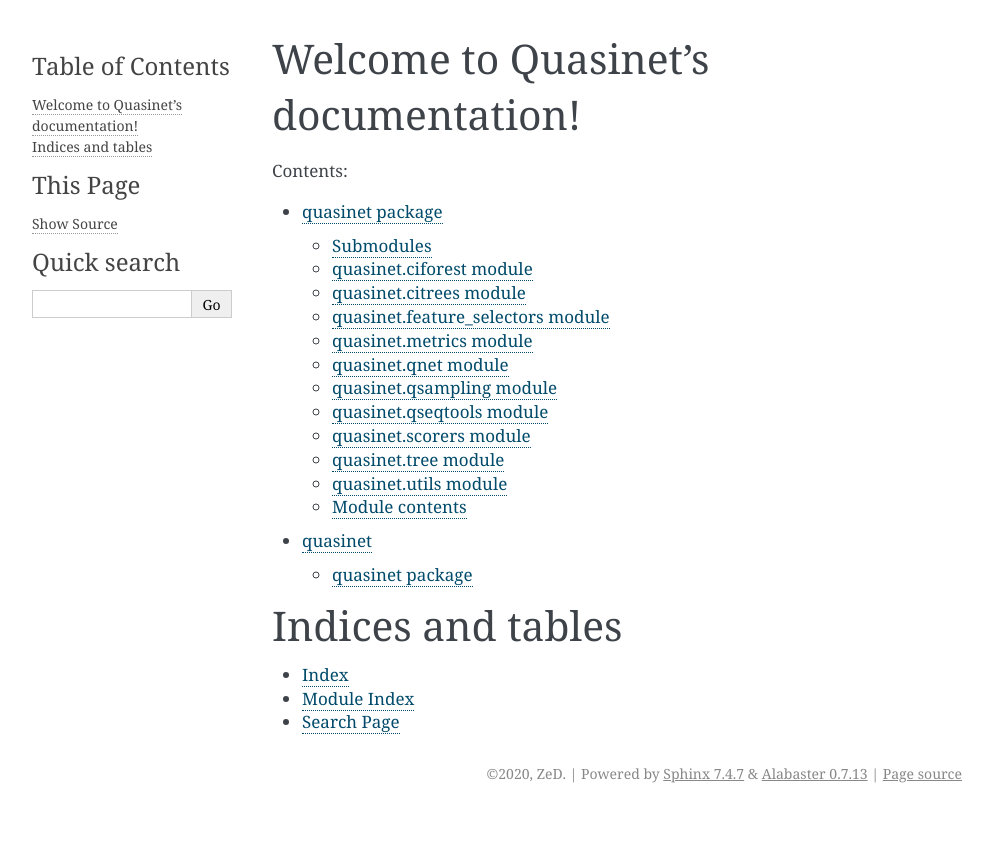
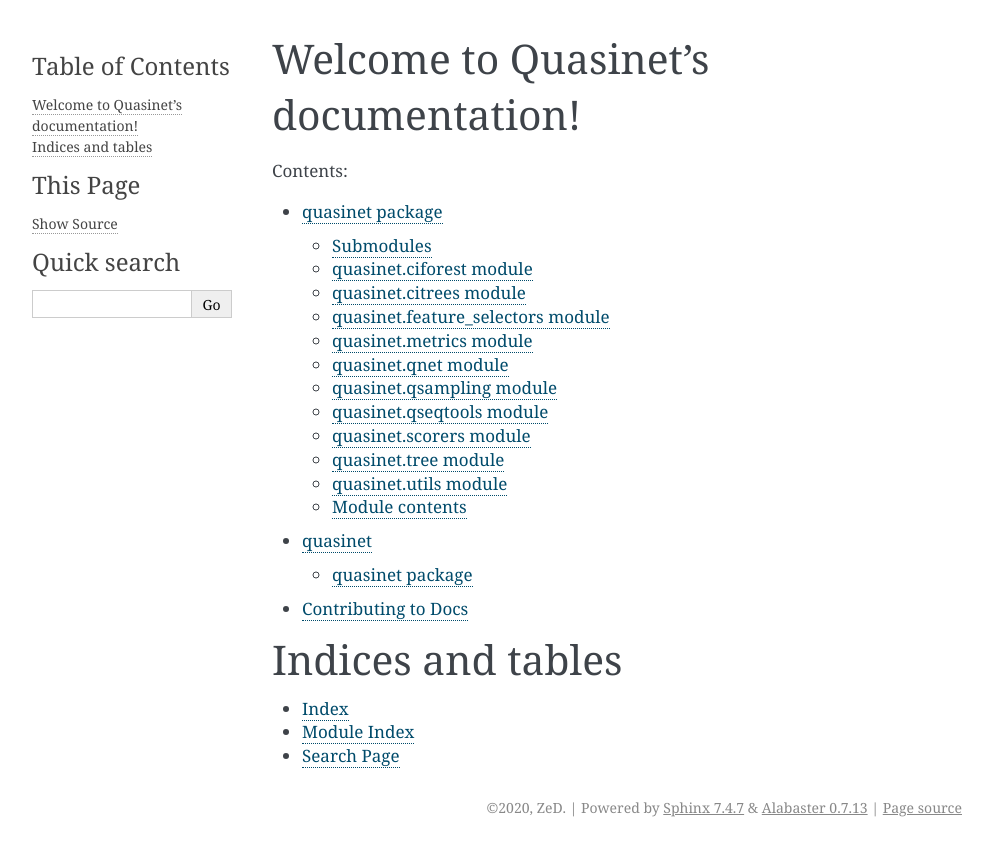
Before and after one commit to zeroknowledgediscovery/quasinet, a Sphinx documentation site: the page built from docs/source/index.rst, in a window 1280 px wide. Shown: the top 856 px of the page, without its empty margins (148-1141 px from the left). Built offline with Sphinx 7.4.7, drawn with Linux system fonts in a browser that asks for light colours.

Commit message:
add contributing doc

```diff
--- /dev/null
+++ b/docs/source/contributing.rst
@@ -0,0 +1,6 @@
+Contributing to Docs
+====================
+
+To build documentation::
+    sphinx-apidoc -f -o docs/source quasinet
+    make html
--- a/docs/source/index.rst
+++ b/docs/source/index.rst
@@ -12,6 +12,7 @@
 
    quasinet
    modules
+   contributing
 
 
 
```
